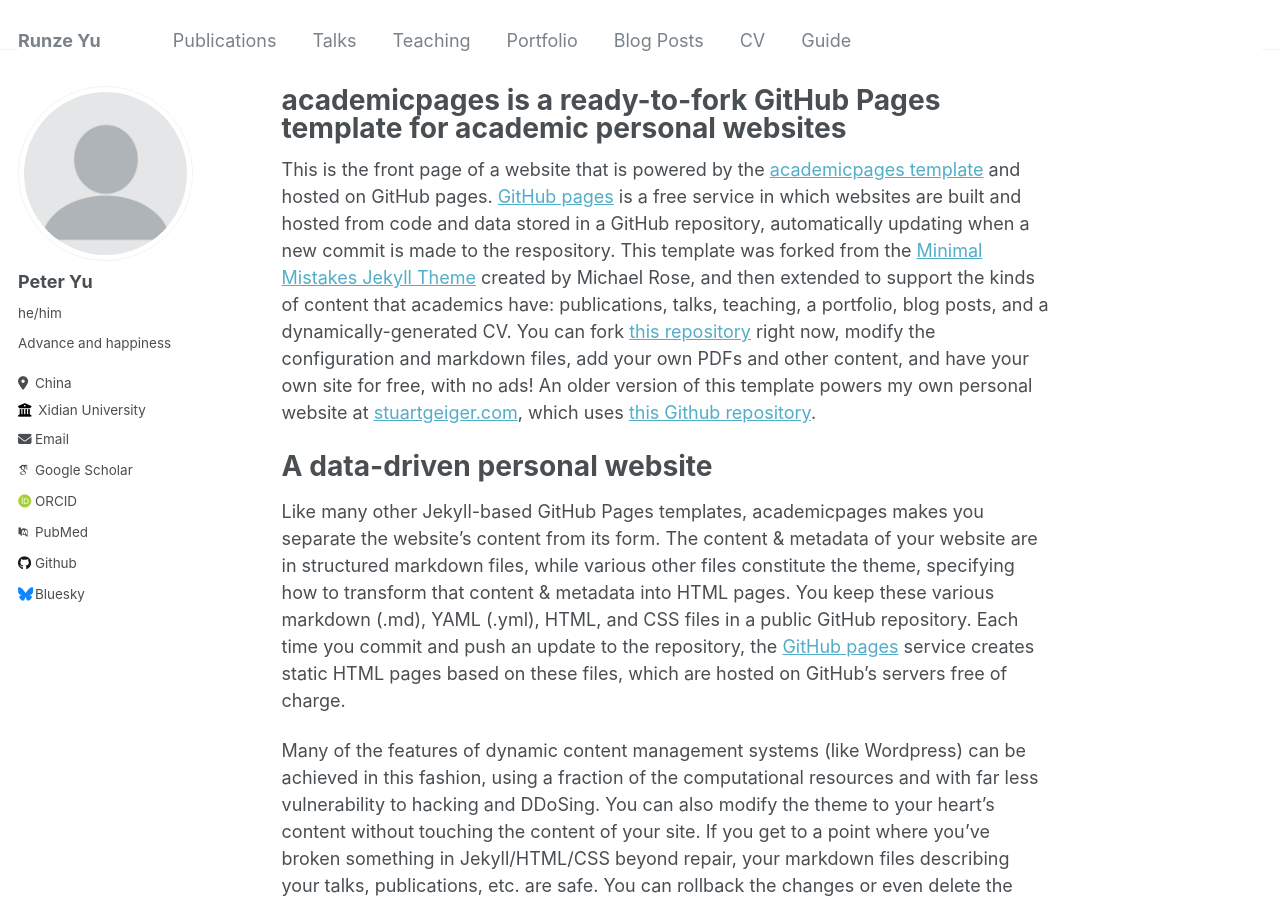
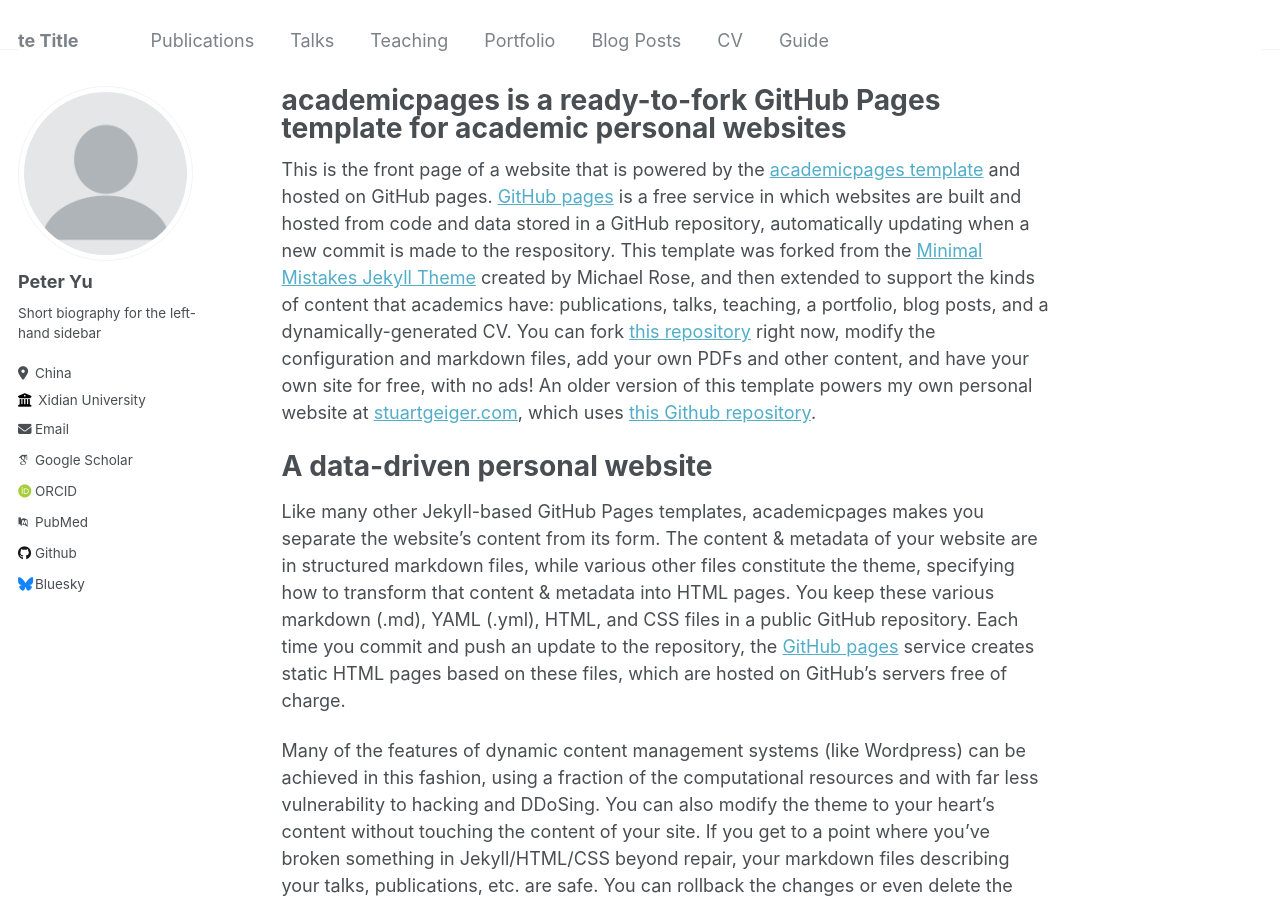
Before and after one commit to Mercy2Green/mercy2green.github.io, a Jekyll site: the page built from _pages/about.md, in a window 1280 px wide and 900 px high. Built offline with Jekyll 4.4.1, drawn with Linux system fonts in a browser that asks for light colours; some web fonts are replaced.

Commit message:
Update _config.yml

```diff
--- a/_config.yml
+++ b/_config.yml
@@ -8,7 +8,7 @@
 
 # Basic Site Settings
 locale                   : "en-US"
-title                    : "Runze Yu"
+title                    : "te Title"
 title_separator          : "-"
 name                     : &name "Peter Yu"
 description              : &description "personal description"
@@ -23,8 +23,8 @@ author:
   # Biographic information
   avatar           : "profile.png"
   name             : "Peter Yu"
-  pronouns         : "he/him" # example: "she/her"
-  bio              : "Advance and happiness"
+  pronouns         : # example: "she/her"
+  bio              : "Short biography for the left-hand sidebar"
   location         : "China"
   employer         : "Xidian University"
   uri              : # URL
```
